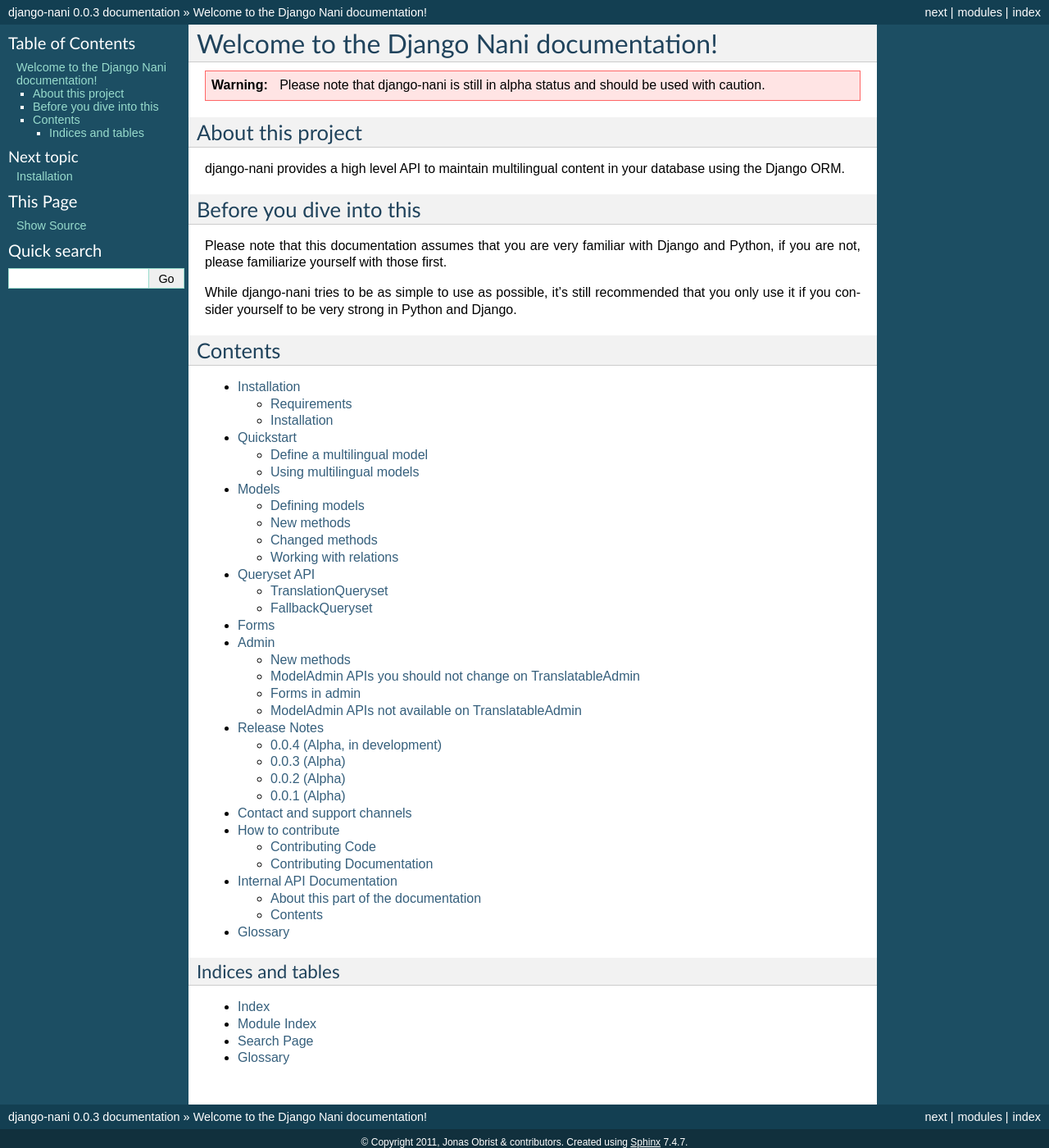
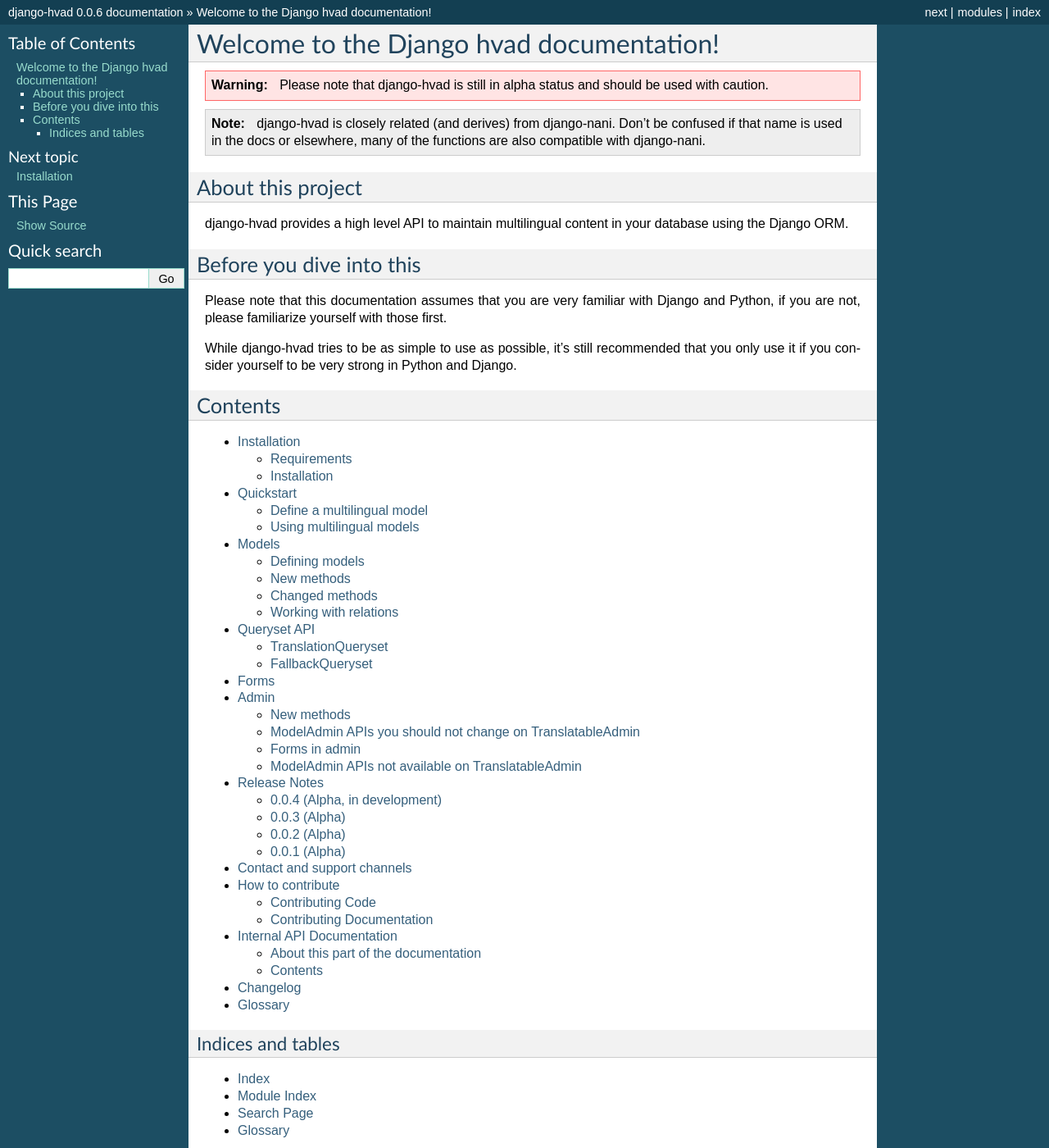
Before and after one commit to KristianOellegaard/django-hvad, a Sphinx documentation site: the page built from docs/index.rst, in a window 1280 px wide and 1400 px high. Shown: the whole window at 82% size. Built offline with Sphinx 7.4.7, drawn with Linux system fonts in a browser that asks for light colours; some of the changed text lies outside the part shown.

```diff
--- a/docs/conf.py
+++ b/docs/conf.py
@@ -44,17 +44,17 @@
 master_doc = 'index'
 
 # General information about the project.
-project = u'django-nani'
-copyright = u'2011, Jonas Obrist & contributors'
+project = u'django-hvad'
+copyright = u'2011, Kristian Øllegaard, Jonas Obrist & contributors'
 
 # The version info for the project you're documenting, acts as replacement for
 # |version| and |release|, also used in various other places throughout the
 # built documents.
 #
 # The short X.Y version.
-version = '0.0'
+version = '0.0.6'
 # The full version, including alpha/beta/rc tags.
-release = '0.0.3'
+release = '0.0.6'
 
 # The language for content autogenerated by Sphinx. Refer to documentation
 # for a list of supported languages.
@@ -216,5 +216,5 @@
 # (source start file, name, description, authors, manual section).
 man_pages = [
     ('index', 'project', u'Django Nani Documentation',
-     [u'Jonas Obrist & contributors'], 1)
+     [u'Kristian Øllegaard, Jonas Obrist & contributors'], 1)
 ]
--- a/docs/index.rst
+++ b/docs/index.rst
@@ -1,16 +1,19 @@
 #########################################
-Welcome to the Django Nani documentation!
+Welcome to the Django hvad documentation!
 #########################################
 
-.. warning:: Please note that django-nani is still in alpha status and should be
+.. warning:: Please note that django-hvad is still in alpha status and should be
              used with caution.
 
+.. note:: django-hvad is closely related (and derives) from django-nani.
+           Don't be confused if that name is used in the docs or elsewhere,
+           many of the functions are also compatible with django-nani.
 
 ******************
 About this project
 ******************
 
-django-nani provides a high level API to maintain multilingual content in your
+django-hvad provides a high level API to maintain multilingual content in your
 database using the Django ORM.
 
 *************************
@@ -20,7 +23,7 @@
 Please note that this documentation assumes that you are very familiar with
 Django and Python, if you are not, please familiarize yourself with those first.
 
-While django-nani tries to be as simple to use as possible, it's still
+While django-hvad tries to be as simple to use as possible, it's still
 recommended that you only use it if you consider yourself to be very strong in
 Python and Django.
 
@@ -42,6 +45,8 @@
     public/contributing
     internal/index
 
+    changelog
+
     glossary
 
 
--- a/nani/__init__.py
+++ b/nani/__init__.py
@@ -1 +1 @@
-__version__ = '0.0.5'
+__version__ = '0.0.6'
```
Also changed, not shown: docs/changelog.rst (added, +14 -0 lines), 2 other files.
